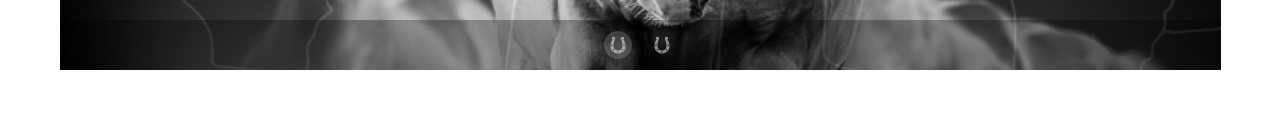
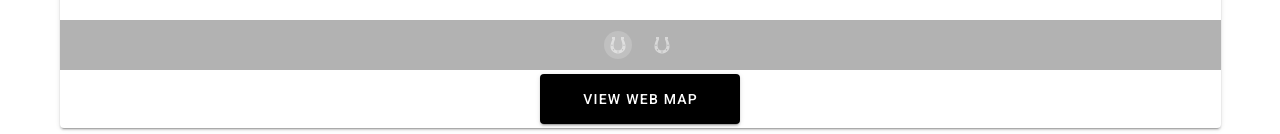
Before and after one commit to RyLaird/vue-wild-horse-and-burro-program, a Vue app: page / in a window 1280 px wide. Shown: the part 666-800 px from the top of the page. Built offline with nearby package versions, Linux system fonts and the light colour scheme.

Commit message:
updated carousel btn for different views

```diff
--- a/src/views/Home.vue
+++ b/src/views/Home.vue
@@ -63,7 +63,9 @@
       max-height="800"
     >
       <v-container style="height: 1000px;">
+        <v-card>
           <v-carousel
+            @change="btnChange = !btnChange"
             delimiter-icon="mdi-horseshoe"
           >
             <v-carousel-item
@@ -77,6 +79,35 @@
               transition="fade-transition"
             ></v-carousel-item>
           </v-carousel>
+          <v-card-text>
+            <v-row justify="center">
+              <v-btn v-if="btnChange" class="black mx-4 white--text" height="50px" width="200px">
+                View Web Map
+              </v-btn>
+              <v-btn v-if="!btnChange" class="black mx-4 white--text" height="50px" width="200px">
+                View Program Data
+              </v-btn>
+            </v-row>
+          </v-card-text>
+          <!-- <v-list two-line>
+            <v-list-item>
+              <v-list-item-avatar>
+                <v-img src="https://cdn.vuetifyjs.com/images/john.png"></v-img>
+              </v-list-item-avatar>
+              <v-list-item-content>
+                <v-list-item-title>John Leider</v-list-item-title>
+                <v-list-item-subtitle>Author</v-list-item-subtitle>
+              </v-list-item-content>
+              <v-list-item-action>
+                <v-switch
+                  v-model="cycle"
+                  label="Cycle Slides"
+                  inset
+                ></v-switch>
+              </v-list-item-action>
+            </v-list-item>
+          </v-list> -->
+        </v-card>
       </v-container>
       <center>
         <v-footer class="foot" style="background-color: #1976D2 !important;" padless>
@@ -120,7 +151,8 @@
     },
     data() {
       return {
-        icons: ["mdi-facebook", "mdi-twitter", "mdi-linkedin", "mdi-instagram"]
+        icons: ["mdi-facebook", "mdi-twitter", "mdi-linkedin", "mdi-instagram"],
+        btnChange: false
       }
     }
   }
```
Lines whose indentation alone changed are shown as unchanged.
